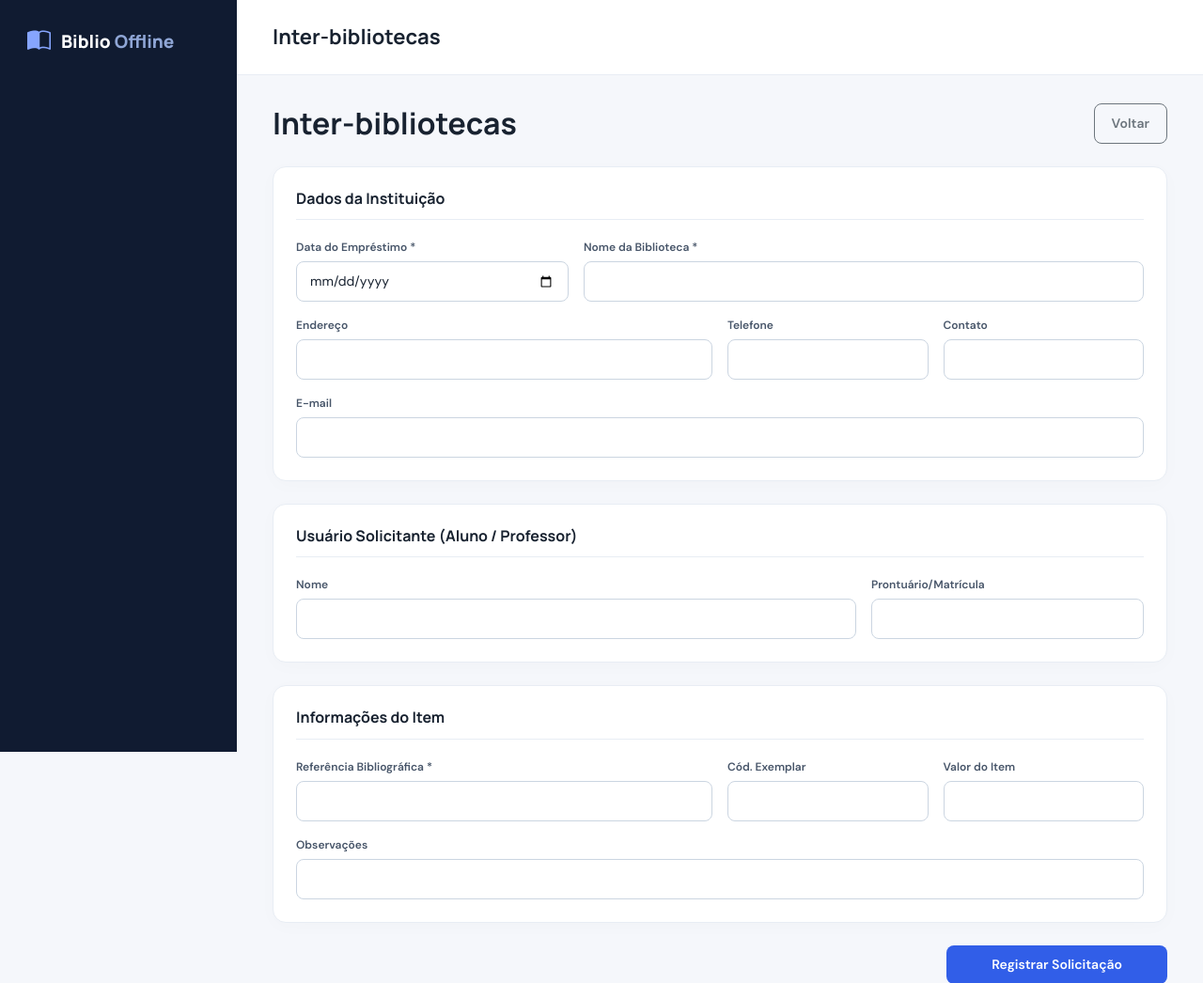
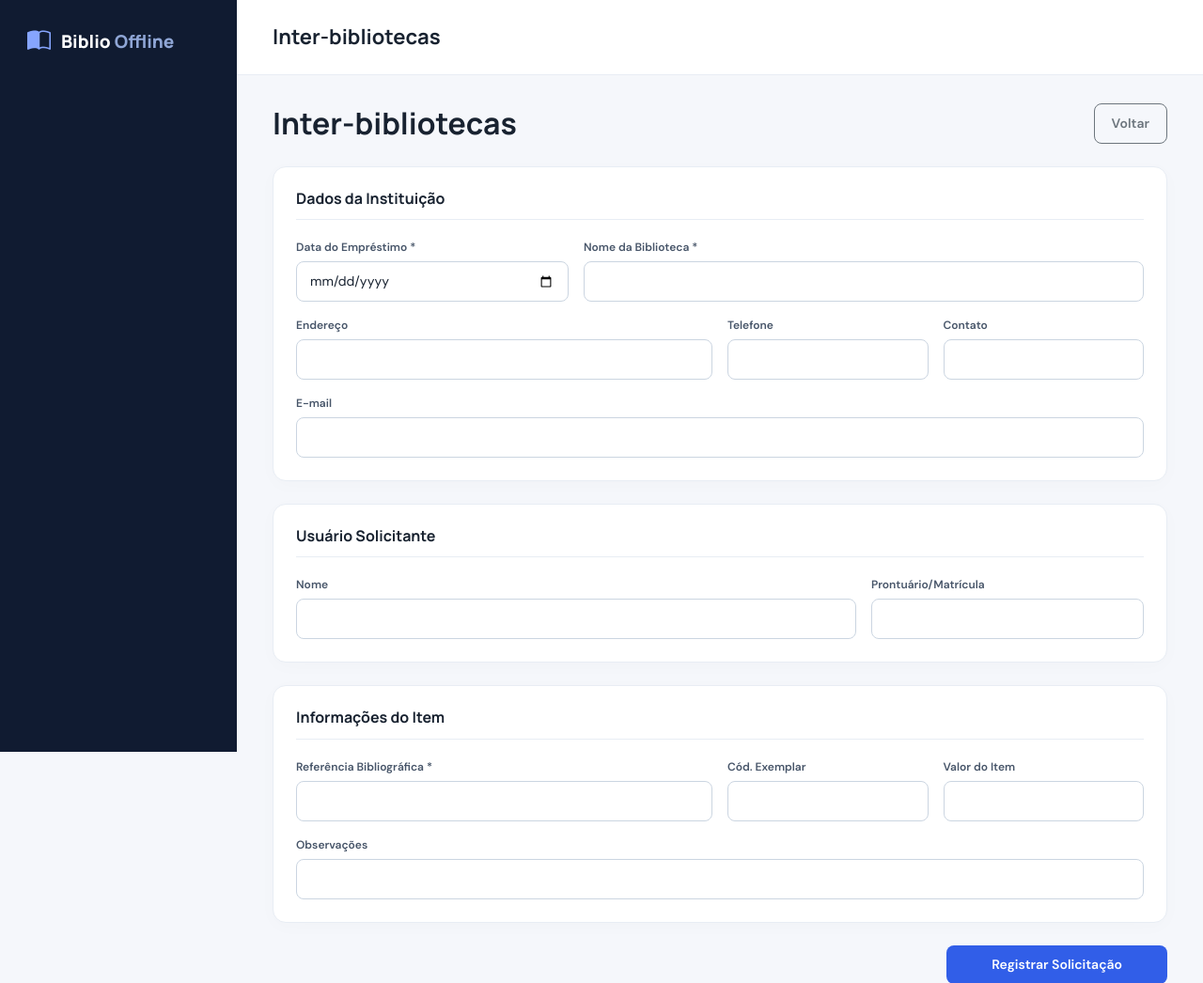
Before and after one commit to juliagomesss/biblioteca-central-juliaver, a Python web app: template app/templates/loan_interlibrary.html in a window 1280 px wide. Shown: the top 1046 px of the page at 94% size. Run offline with Jinja, Linux system fonts and the light colour scheme; the template is opened without the code that fills it, so the values that code supplies are empty.

Commit message:
detalhes alterados 2

```diff
--- a/app/templates/loan_interlibrary.html
+++ b/app/templates/loan_interlibrary.html
@@ -28,7 +28,7 @@
     </div>
 
     <div class="panel mb-4">
-        <h3>Usuário Solicitante (Aluno / Professor)</h3>
+        <h3>Usuário Solicitante</h3>
         <div class="row g-3">
             <div class="col-md-8"><label>Nome</label><input type="text" name="student_name" class="form-control"></div>
             <div class="col-md-4"><label>Prontuário/Matrícula</label><input type="text" name="student_registration" class="form-control"></div>
```
